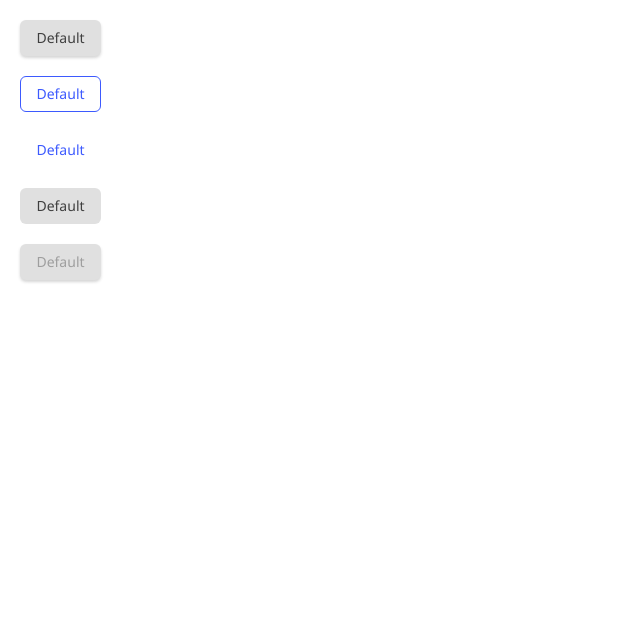
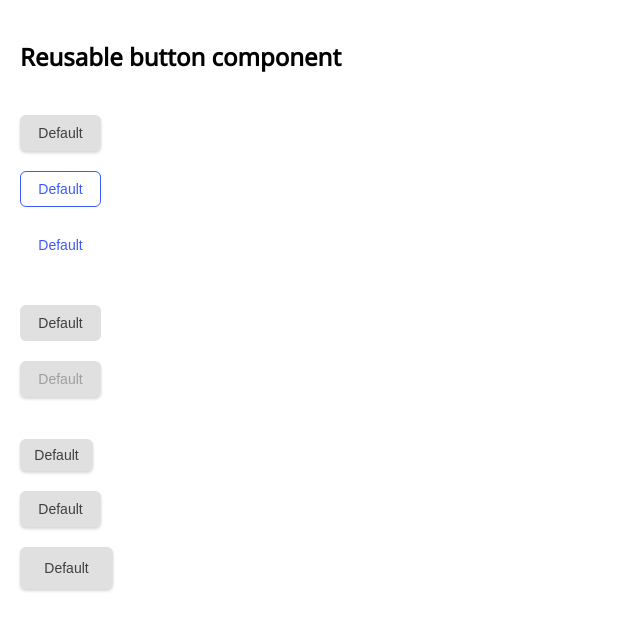
Before and after one commit to lisapnct/button-component-master, a React (Create React App) app: page / in a window 1280 px wide. Shown: the top 630 px of the page, without its empty margins (0-640 px from the left). Built offline with nearby package versions, Linux system fonts and the light colour scheme.

Commit message:
add 2 button sizes

```diff
--- a/src/App.css
+++ b/src/App.css
@@ -1,9 +1,10 @@
-@import url('https://fonts.googleapis.com/css2?family=Noto+Sans&display=swap');
+@import url("https://fonts.googleapis.com/css2?family=Noto+Sans&display=swap");
 
 .App {
   margin: 20px;
   display: flex;
   flex-direction: column;
+  font-family: "Noto Sans", sans-serif;
 }
 
 .App *:not(:last-child) {
--- a/src/App.js
+++ b/src/App.js
@@ -1,14 +1,21 @@
-import './App.css';
-import Button from "./components/Button"
+import "./App.css";
+import Button from "./components/Button";
 
 function App() {
   return (
     <div className="App">
+      <h2>Reusable button component</h2>
+      <br/>
       <Button />
       <Button variant="outline" />
       <Button variant="text" />
+      <br/>
       <Button disableShadow />
       <Button disabled />
+      <br/>
+      <Button size="sm" />
+      <Button />
+      <Button size="lg" />
     </div>
   );
 }
--- a/src/components/Button.jsx
+++ b/src/components/Button.jsx
@@ -5,7 +5,9 @@ const Button = (props) => {
   const variant = props.variant ? props.variant : "default";
   const shadow = props.disableShadow ? "no-shadow" : "";
   const disabled = props.disabled ? "disabled" : "";
-  const buttonStyle = `button ${variant} ${shadow} ${disabled}`;
+  const size = props.size ? props.size : "";
+
+  const buttonStyle = `button ${variant} ${shadow} ${disabled} ${size}`;
 
   return <button className={buttonStyle}>Default</button>;
 };
--- a/src/stylesheets/buttons.css
+++ b/src/stylesheets/buttons.css
@@ -2,8 +2,6 @@
   width: 81px;
   height: 36px;
   border-radius: 6px;
-  font-family: "Noto Sans", sans-serif;
-  font-style: normal;
   font-weight: 500;
   font-size: 14px;
   line-height: 20px;
@@ -37,3 +35,13 @@
   color: #9e9e9e;
   cursor: default;
 }
+
+.sm {
+  width: 73px;
+  height: 32px;
+}
+
+.lg {
+  width: 93px;
+  height: 42px;
+}
```
